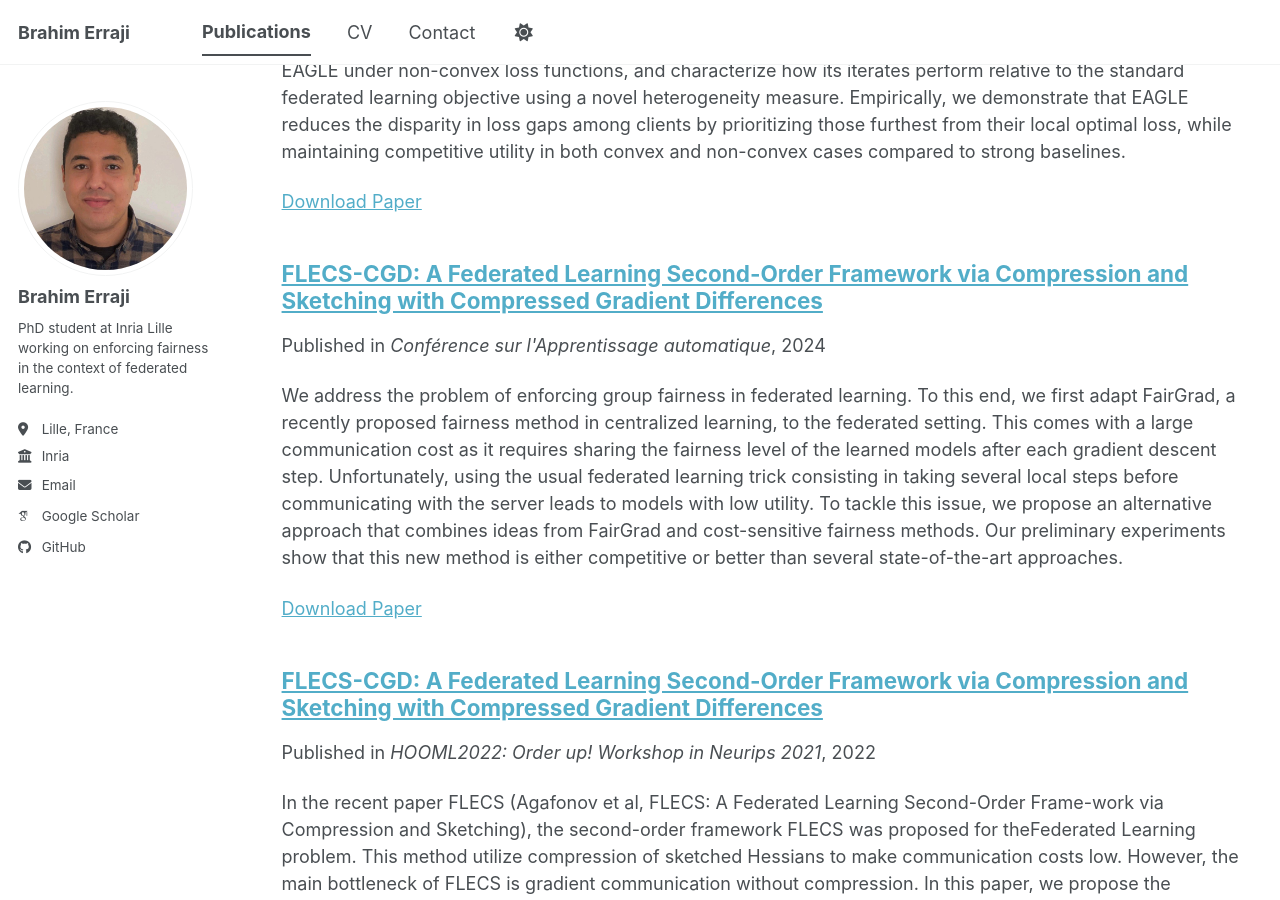
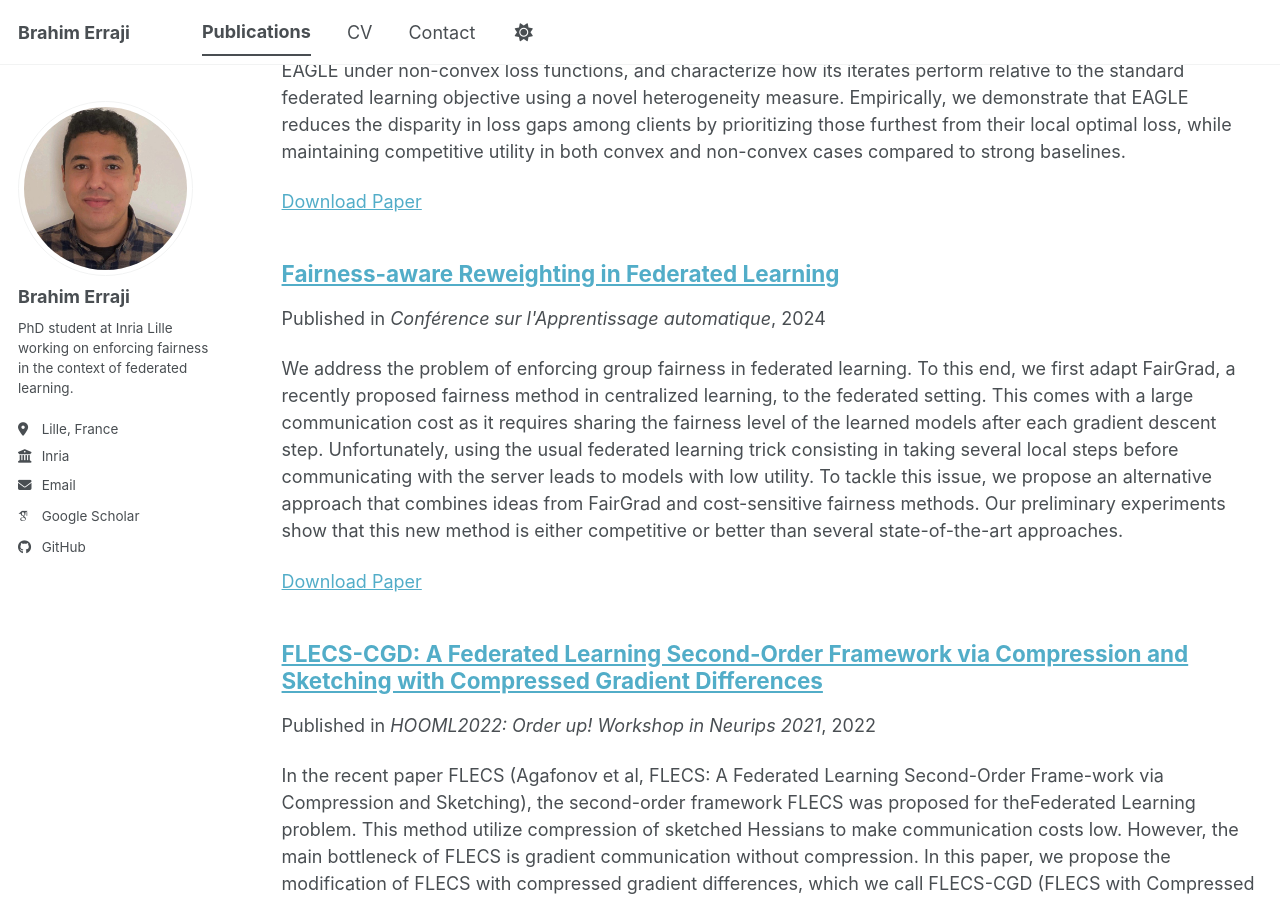
Before and after one commit to berraji/berraji.github.io, a Jekyll site: the page built from _pages/publications.html, in a window 1280 px wide and 900 px high, scrolled down 561 px. Built offline with Jekyll 4.4.1, drawn with Linux system fonts in a browser that asks for light colours; some web fonts are replaced; a script bundle is joined from its source files by our own code; library files that are not in the unit come from our copies.

Commit message:
adding fedfairgrad paper

```diff
--- a/_publications/2024-04-04-fedfairgrad.md
+++ b/_publications/2024-04-04-fedfairgrad.md
@@ -1,5 +1,5 @@
 ---
-title: "FLECS-CGD: A Federated Learning Second-Order Framework via Compression and Sketching with Compressed Gradient Differences"
+title: "Fairness-aware Reweighting in Federated Learning"
 collection: publications
 category: conferences
 excerpt: "We address the problem of enforcing group fairness in federated learning. To this end, we first adapt FairGrad, a recently proposed fairness method in centralized learning, to the federated setting. This comes with a large communication cost as it requires sharing the fairness level of the learned models after each gradient descent step. Unfortunately, using the usual federated learning trick consisting in taking several local steps before communicating with the server leads to models with low utility. To tackle this issue, we propose an alternative approach that combines ideas from FairGrad and cost-sensitive fairness methods. Our preliminary experiments show that this new method is either competitive or better than several state-of-the-art approaches."
```
